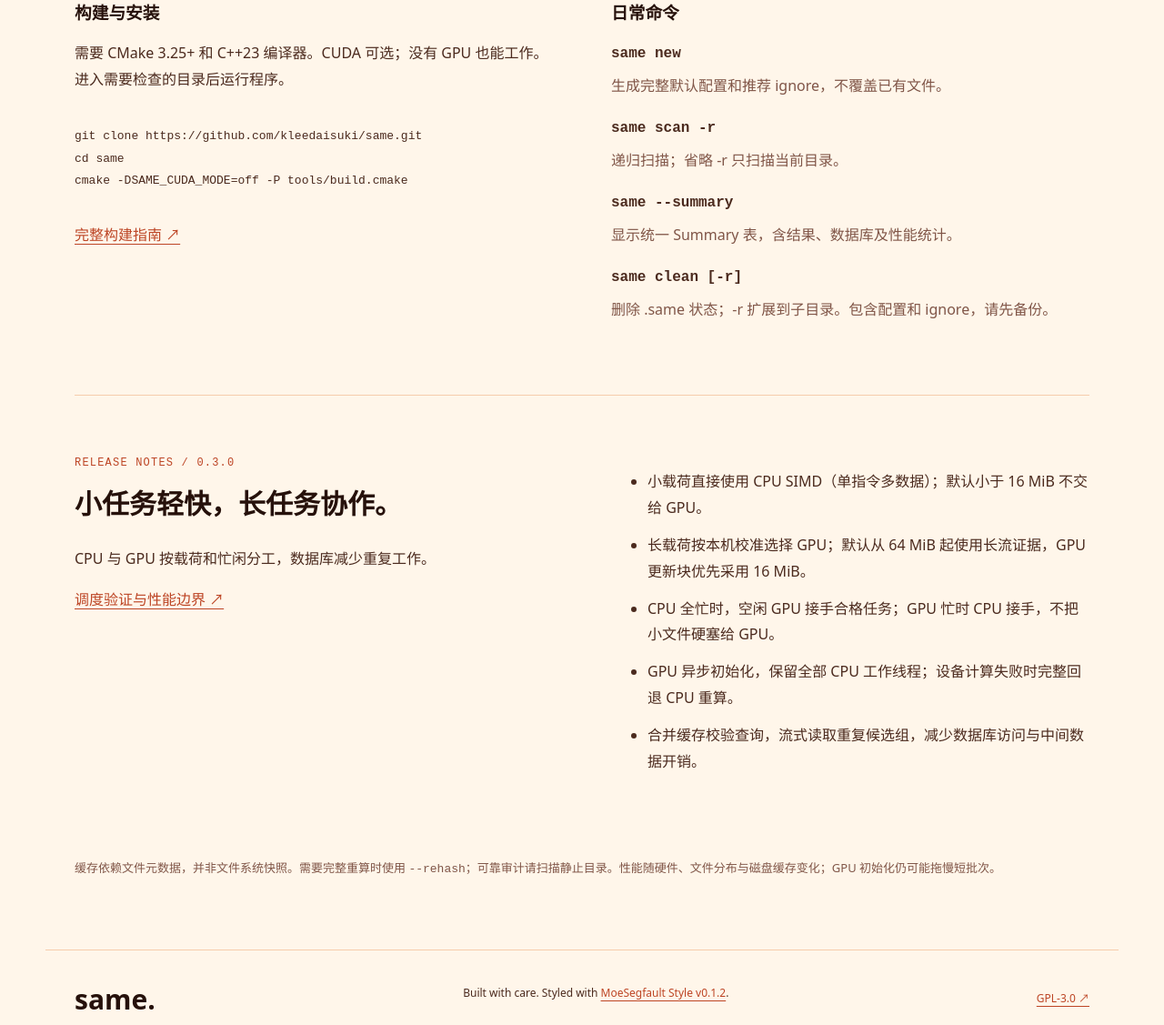
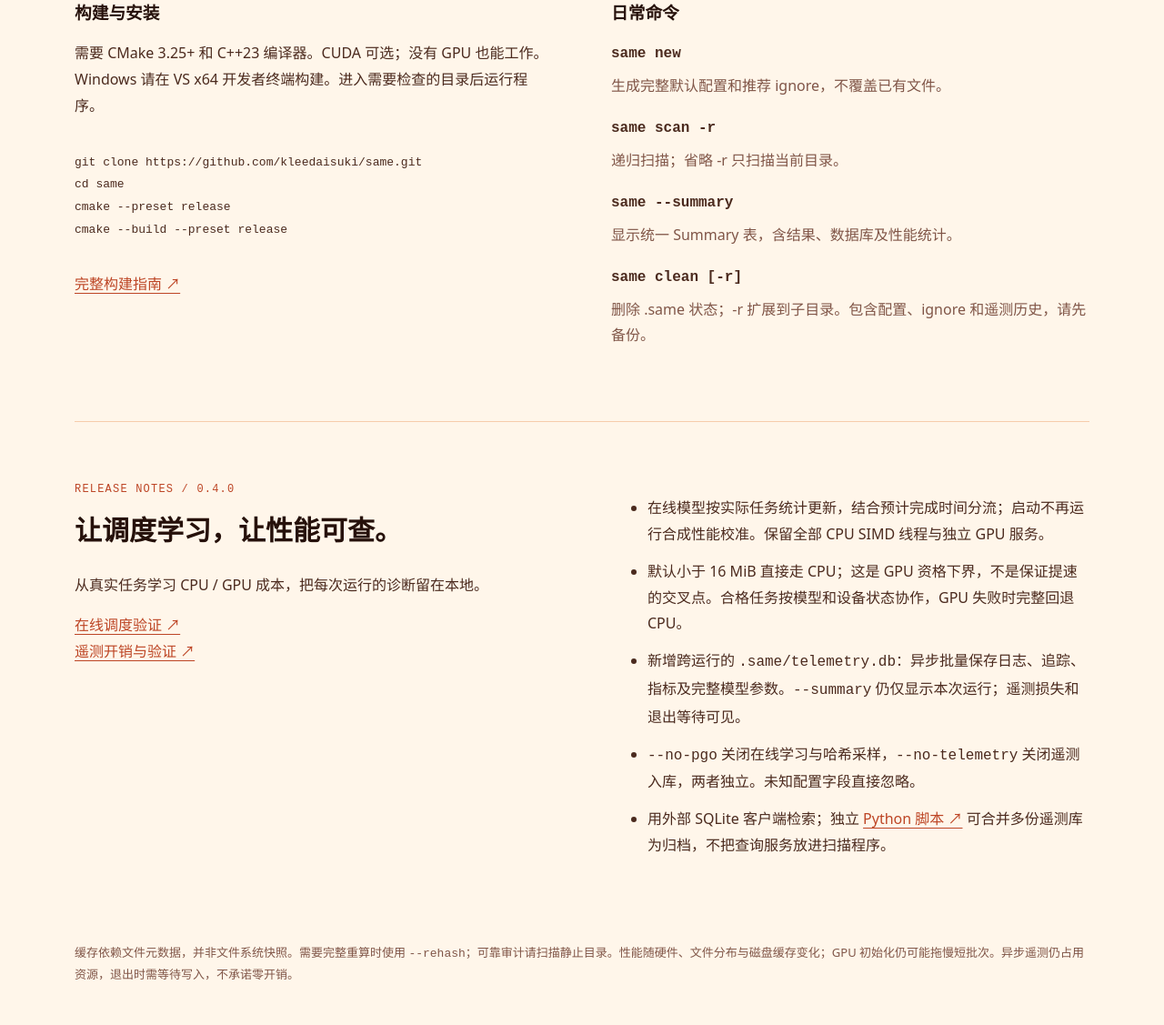
Before and after one commit to kleedaisuki/same, a plain HTML site: page site/index.html in a window 1280 px wide. Shown: the part 1169-2296 px from the top of the page at 91% size. Drawn offline with Linux system fonts and the light colour scheme.

Commit message:
chore(release): prepare version 0.4.0 and refresh product page
Bump the shared CMake version used by CLI and persisted run metadata. Update the product page for actual-task routing, persistent telemetry, independent controls and external archive scripts; replace stale build commands and retain explicit performance caveats.

Verified VS x64 CUDA Release and CPU-only builds with 19/19 CTest tests each, plus 12/12 Python merge tests. Both executables and a real telemetry run report 0.4.0. Inspected desktop 1440px and mobile 390px rendering with no horizontal overflow or broken in-page anchors. Historical benchmark versions remain unchanged; no remote publication performed.

```diff
--- a/site/index.html
+++ b/site/index.html
@@ -1,9 +1,9 @@
 <!doctype html>
 <html lang="zh-CN"><head><meta charset="utf-8"><meta name="viewport" content="width=device-width,initial-scale=1">
-<title>same — 找到真正相同的文件</title><meta name="description" content="same v0.3.0：本地精确文件去重检查，BLAKE3 筛选、逐字节验证，CPU SIMD 与可选 CUDA。">
+<title>same — 找到真正相同的文件</title><meta name="description" content="same v0.4.0：本地精确文件去重检查，BLAKE3 筛选、逐字节验证，CPU SIMD 与可选 CUDA。">
 <link rel="icon" type="image/svg+xml" href="favicon.svg"><link rel="canonical" href="https://same.moesegfault.dev/"><link rel="stylesheet" href="vendor/moesegfault-style/all.css"><link rel="stylesheet" href="style.css"></head>
 <body><a class="skip" href="#main">跳到正文</a><header><a class="wordmark" href="./">same<span> / MoeSegfault</span></a><nav aria-label="主导航"><a href="#start">开始使用</a><a href="#release">更新记录</a><a href="https://github.com/kleedaisuki/same">GitHub ↗</a></nav></header>
-<main id="main"><section class="hero"><div><p class="eyebrow">LOCAL FIRST · EXACT BYTES · v0.3.0</p><h1>相同的文件，<br>不必靠猜。</h1><p class="lead">先快速筛选，再逐字节确认。<br>把重复找出来，把决定留给你。</p><div class="actions"><a class="button" href="#start">开始扫描 ↗</a><a class="button secondary" href="https://github.com/kleedaisuki/same">查看源代码</a></div><p class="note">C++23 / Windows · Linux · macOS / GPL-3.0</p></div><div class="terminal" aria-label="扫描命令示例"><div class="terminal-title">YOUR FILES. YOUR MACHINE.</div><pre><code><span class="muted"># 只检查当前目录</span>
+<main id="main"><section class="hero"><div><p class="eyebrow">LOCAL FIRST · EXACT BYTES · v0.4.0</p><h1>相同的文件，<br>不必靠猜。</h1><p class="lead">先快速筛选，再逐字节确认。<br>把重复找出来，把决定留给你。</p><div class="actions"><a class="button" href="#start">开始扫描 ↗</a><a class="button secondary" href="https://github.com/kleedaisuki/same">查看源代码</a></div><p class="note">C++23 / Windows · Linux · macOS / GPL-3.0</p></div><div class="terminal" aria-label="扫描命令示例"><div class="terminal-title">YOUR FILES. YOUR MACHINE.</div><pre><code><span class="muted"># 只检查当前目录</span>
 $ same
 
 <span class="accent">[SAME] Group 1</span>
@@ -12,10 +12,11 @@ $ same
 
 <span class="muted"># 想看子目录？显式开启。</span>
 $ same scan -r --summary</code></pre><p>扫描不会删除或改写待扫描文件。</p></div></section>
-<section class="principles" aria-label="设计原则"><article><span>01 / CORRECTNESS</span><h2>摘要只是筛选</h2><p>BLAKE3 找出候选，逐字节比较确认相同。不是“哈希一样，所以一样”。</p></article><article><span>02 / CONTROL</span><h2>范围由你定义</h2><p>默认不进入子目录。Gitignore 语法的忽略规则、显式递归，让扫描范围清晰可见。</p></article><article><span>03 / PERFORMANCE</span><h2>让硬件做合适的事</h2><p>并行元数据与内容处理，复用缓存；CPU SIMD 默认可用，CUDA 按载荷、校准收益与设备忙闲分流。</p></article></section>
-<section id="start" class="section"><p class="eyebrow">GET STARTED</p><h2>少一点仪式，多一点确定。</h2><div class="two-col"><div><h3>构建与安装</h3><p>需要 CMake 3.25+ 和 C++23 编译器。CUDA 可选；没有 GPU 也能工作。进入需要检查的目录后运行程序。</p><pre><code>git clone https://github.com/kleedaisuki/same.git
+<section class="principles" aria-label="设计原则"><article><span>01 / CORRECTNESS</span><h2>摘要只是筛选</h2><p>BLAKE3 找出候选，逐字节比较确认相同。不是“哈希一样，所以一样”。</p></article><article><span>02 / CONTROL</span><h2>范围由你定义</h2><p>默认不进入子目录。Gitignore 语法的忽略规则、显式递归，让扫描范围清晰可见。</p></article><article><span>03 / PERFORMANCE</span><h2>让硬件做合适的事</h2><p>并行元数据与内容处理，复用缓存；CPU SIMD 默认可用，CUDA 结合真实任务统计与预计等待时间分流。</p></article></section>
+<section id="start" class="section"><p class="eyebrow">GET STARTED</p><h2>少一点仪式，多一点确定。</h2><div class="two-col"><div><h3>构建与安装</h3><p>需要 CMake 3.25+ 和 C++23 编译器。CUDA 可选；没有 GPU 也能工作。Windows 请在 VS x64 开发者终端构建。进入需要检查的目录后运行程序。</p><pre><code>git clone https://github.com/kleedaisuki/same.git
 cd same
-cmake -DSAME_CUDA_MODE=off -P tools/build.cmake</code></pre><a href="https://github.com/kleedaisuki/same/blob/main/docs/build.md">完整构建指南 ↗</a></div><div><h3>日常命令</h3><dl><dt><code>same new</code></dt><dd>生成完整默认配置和推荐 ignore，不覆盖已有文件。</dd><dt><code>same scan -r</code></dt><dd>递归扫描；省略 -r 只扫描当前目录。</dd><dt><code>same --summary</code></dt><dd>显示统一 Summary 表，含结果、数据库及性能统计。</dd><dt><code>same clean [-r]</code></dt><dd>删除 .same 状态；-r 扩展到子目录。包含配置和 ignore，请先备份。</dd></dl></div></div></section>
-<section id="release" class="section release"><div><p class="eyebrow">RELEASE NOTES / 0.3.0</p><h2>小任务轻快，长任务协作。</h2><p>CPU 与 GPU 按载荷和忙闲分工，数据库减少重复工作。</p><p><a href="https://github.com/kleedaisuki/same/blob/main/docs/adaptive-routing-validation.md">调度验证与性能边界 ↗</a></p></div><ul><li>小载荷直接使用 CPU SIMD（单指令多数据）；默认小于 16 MiB 不交给 GPU。</li><li>长载荷按本机校准选择 GPU；默认从 64 MiB 起使用长流证据，GPU 更新块优先采用 16 MiB。</li><li>CPU 全忙时，空闲 GPU 接手合格任务；GPU 忙时 CPU 接手，不把小文件硬塞给 GPU。</li><li>GPU 异步初始化，保留全部 CPU 工作线程；设备计算失败时完整回退 CPU 重算。</li><li>合并缓存校验查询，流式读取重复候选组，减少数据库访问与中间数据开销。</li></ul></section>
-<aside class="note">缓存依赖文件元数据，并非文件系统快照。需要完整重算时使用 <code>--rehash</code>；可靠审计请扫描静止目录。性能随硬件、文件分布与磁盘缓存变化；GPU 初始化仍可能拖慢短批次。</aside></main>
+cmake --preset release
+cmake --build --preset release</code></pre><a href="https://github.com/kleedaisuki/same/blob/main/docs/build.md">完整构建指南 ↗</a></div><div><h3>日常命令</h3><dl><dt><code>same new</code></dt><dd>生成完整默认配置和推荐 ignore，不覆盖已有文件。</dd><dt><code>same scan -r</code></dt><dd>递归扫描；省略 -r 只扫描当前目录。</dd><dt><code>same --summary</code></dt><dd>显示统一 Summary 表，含结果、数据库及性能统计。</dd><dt><code>same clean [-r]</code></dt><dd>删除 .same 状态；-r 扩展到子目录。包含配置、ignore 和遥测历史，请先备份。</dd></dl></div></div></section>
+<section id="release" class="section release"><div><p class="eyebrow">RELEASE NOTES / 0.4.0</p><h2>让调度学习，让性能可查。</h2><p>从真实任务学习 CPU / GPU 成本，把每次运行的诊断留在本地。</p><p><a href="https://github.com/kleedaisuki/same/blob/main/docs/online-routing-validation.md">在线调度验证 ↗</a><br><a href="https://github.com/kleedaisuki/same/blob/main/docs/telemetry-validation.md">遥测开销与验证 ↗</a></p></div><ul><li>在线模型按实际任务统计更新，结合预计完成时间分流；启动不再运行合成性能校准。保留全部 CPU SIMD 线程与独立 GPU 服务。</li><li>默认小于 16 MiB 直接走 CPU；这是 GPU 资格下界，不是保证提速的交叉点。合格任务按模型和设备状态协作，GPU 失败时完整回退 CPU。</li><li>新增跨运行的 <code>.same/telemetry.db</code>：异步批量保存日志、追踪、指标及完整模型参数。<code>--summary</code> 仍仅显示本次运行；遥测损失和退出等待可见。</li><li><code>--no-pgo</code> 关闭在线学习与哈希采样，<code>--no-telemetry</code> 关闭遥测入库，两者独立。未知配置字段直接忽略。</li><li>用外部 SQLite 客户端检索；独立 <a href="https://github.com/kleedaisuki/same/tree/main/scripts/telemetry">Python 脚本 ↗</a> 可合并多份遥测库为归档，不把查询服务放进扫描程序。</li></ul></section>
+<aside class="note">缓存依赖文件元数据，并非文件系统快照。需要完整重算时使用 <code>--rehash</code>；可靠审计请扫描静止目录。性能随硬件、文件分布与磁盘缓存变化；GPU 初始化仍可能拖慢短批次。异步遥测仍占用资源，退出时需等待写入，不承诺零开销。</aside></main>
 <footer><a class="wordmark" href="./">same.</a><p>Built with care. Styled with <a href="https://style.moesegfault.dev">MoeSegfault Style v0.1.2</a>.</p><a href="https://github.com/kleedaisuki/same/blob/main/LICENSE">GPL-3.0 ↗</a></footer></body></html>
```
Also changed, not shown: CMakeLists.txt.
